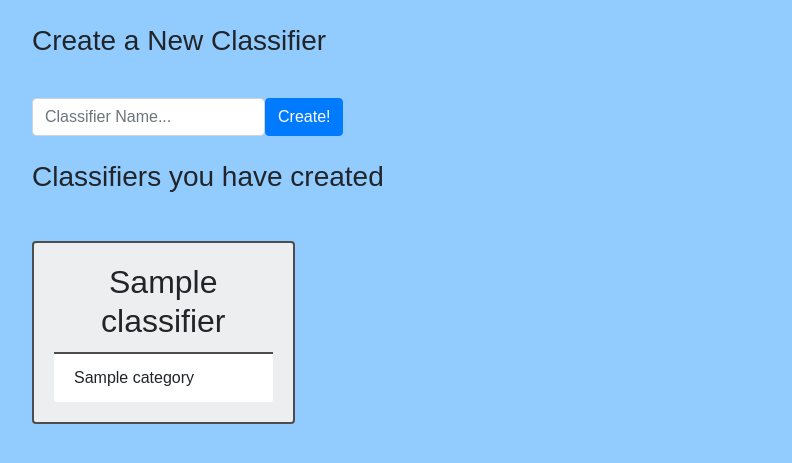
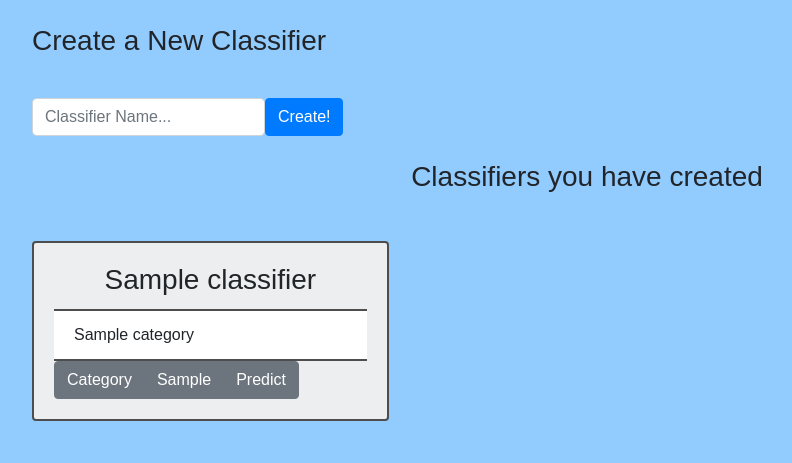
Before and after one commit to maggiecorrell/text_classifier, a Django app: page /classifier/ in a window 1280 px wide. Shown: the part 96-559 px from the top of the page, without its empty margins (53-845 px from the left). Run offline with Django 3.2, Linux system fonts and the light colour scheme; a user stored in the database is signed in; tables that the repository leaves empty hold one stand-in row (values such as "Sample post"); some libraries are stand-ins or nearby versions.

Commit message:
Playing with different styles for card clarity

```diff
--- a/classifier/static/css/style.css
+++ b/classifier/static/css/style.css
@@ -60,9 +60,20 @@ body {
   text-align: center;
 }
 
-.card-columns {
-  column-count: 4;
+/*.card-columns {
+  @include-media-breakpoint-only(xl) {
+    column-count: 4;
   }
+  @include media-breakpoint-only(lg) {
+    column-count: 4;
+  }
+  @include media-breakpoint-only(md) {
+    column-count: 2;
+  }
+  @include media-breakpoint-only(sm) {
+    column-count: 1;
+  }
+}*/
 
 #in1 {
   Width = 100%;
--- a/classifier/templates/classifier.html
+++ b/classifier/templates/classifier.html
@@ -27,18 +27,25 @@
     </div>
 <br>
 <div class="container">
-  <h3 class="text-xs-center">Classifiers you have created</h3>
+  <h3 class="text-md-center">Classifiers you have created</h3>
   <div class="card-columns">
     {% for classifier in classifiers %}
       <div class="card">
         <div class="card-block">
-          <h2 class="card-title">{{ classifier.name }}</h2>
+          <h3 class="card-title">{{ classifier.name }}</h3>
         </div>
         <ul class="list-group list-group-flush">
           {% for category in classifier.category_set.all %}
-            <li class="list-group-item">{{ category.name }}</li>
+            <li class="list-group-item text-xs-center">{{ category.name }}</li>
           {% endfor %}
         </ul>
+        <div class="text-xs-center">
+          <div class="btn-group">
+            <button class="btn btn-secondary">Category</button>
+            <button class="btn btn-secondary">Sample</button>
+            <button class="btn btn-secondary">Predict</button>
+          </div>
+        </div>
       </div>
     {% endfor %}
   </div>
```
